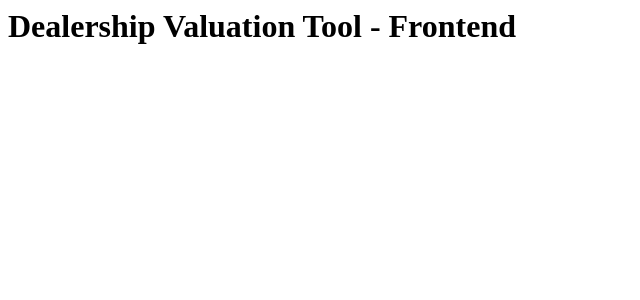
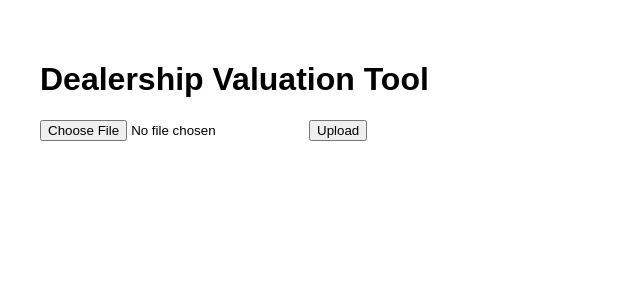
Before and after one commit to JMSPBS11/valuation-tool-frontend, a React (Vite) app: page / in a window 1280 px wide. Shown: the top 300 px of the page, without its empty margins (0-640 px from the left). Built offline with nearby package versions, Linux system fonts and the light colour scheme.

Commit message:
Replace placeholder with full upload UI

```diff
--- a/index.html
+++ /dev/null
@@ -1 +0,0 @@
-<html><body><h1>Dealership Valuation Tool - Frontend</h1></body></html>
--- /dev/null
+++ b/src/components/App.jsx
@@ -0,0 +1,45 @@
+
+import React, { useState } from 'react';
+
+const App = () => {
+  const [selectedFile, setSelectedFile] = useState(null);
+  const [message, setMessage] = useState('');
+
+  const handleFileChange = (e) => {
+    setSelectedFile(e.target.files[0]);
+  };
+
+  const handleUpload = async () => {
+    if (!selectedFile) {
+      setMessage('Please select a file first.');
+      return;
+    }
+
+    const formData = new FormData();
+    formData.append('file', selectedFile);
+
+    try {
+      const response = await fetch(import.meta.env.VITE_API_BASE_URL + '/upload', {
+        method: 'POST',
+        body: formData
+      });
+
+      const data = await response.json();
+      setMessage('Upload successful. Check console for response.');
+      console.log(data);
+    } catch (err) {
+      setMessage('Upload failed. Check backend status.');
+    }
+  };
+
+  return (
+    <div style={{ padding: '2rem', fontFamily: 'Arial' }}>
+      <h1>Dealership Valuation Tool</h1>
+      <input type="file" onChange={handleFileChange} />
+      <button onClick={handleUpload} style={{ marginLeft: '1rem' }}>Upload</button>
+      <p>{message}</p>
+    </div>
+  );
+};
+
+export default App;
--- a/src/main.jsx
+++ b/src/main.jsx
@@ -1,14 +1,6 @@
 
 import React from 'react';
 import ReactDOM from 'react-dom/client';
-
-const App = () => {
-  return (
-    <div style={{ padding: '2rem', fontFamily: 'Arial' }}>
-      <h1>Dealership Valuation Tool</h1>
-      <p>This is your working React frontend scaffold. Upload, dropdown, preview, and download components will go here.</p>
-    </div>
-  );
-};
+import App from './components/App';
 
 ReactDOM.createRoot(document.getElementById('root')).render(<App />);
```
Also changed, not shown: 2 other files (tests, documents, lock files or other folders).
